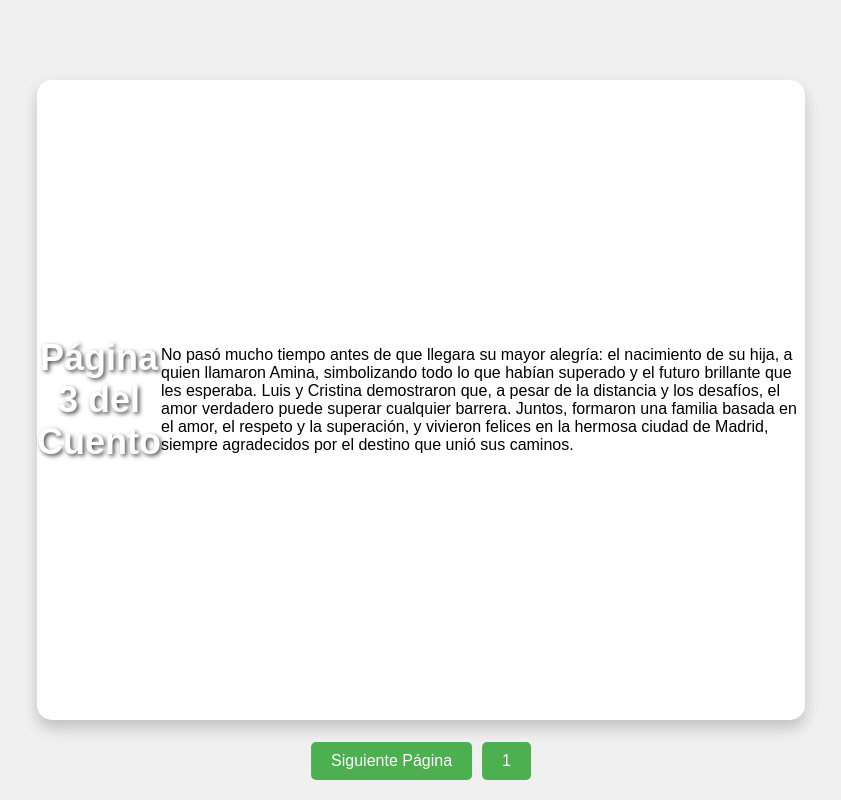
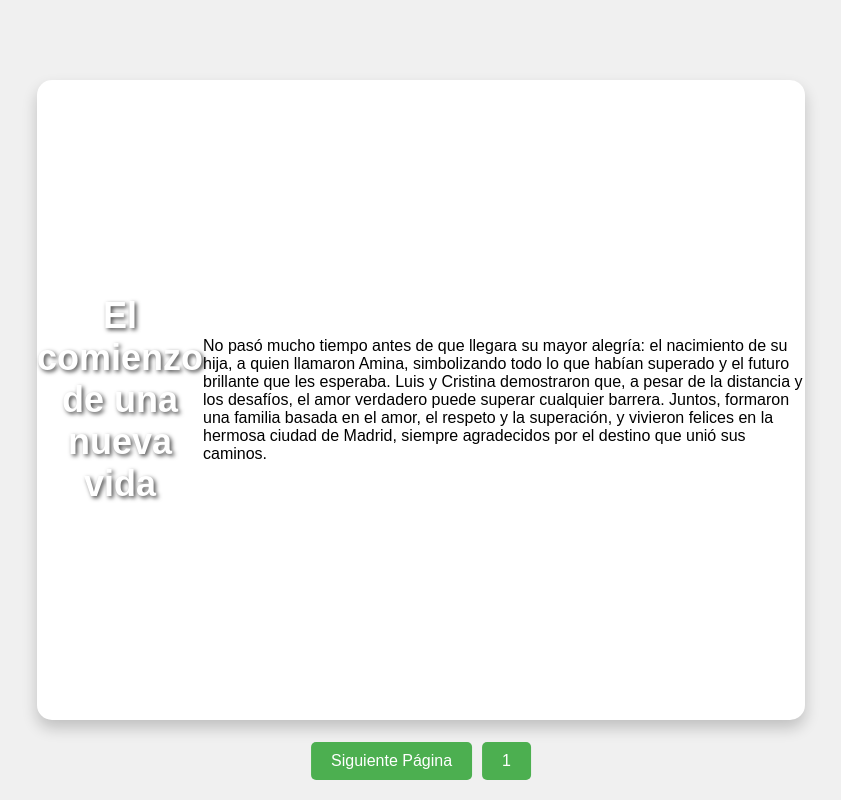
Before and after one commit to BlackMonkey0/BlackMonkey0.github.io, a plain HTML site: page pagina1.html in a window 1280 px wide. Shown: the whole page, without its empty margins (219-1060 px from the left). Drawn offline with Linux system fonts and the light colour scheme; no server answers.

Commit message:
Update pagina1.html

```diff
--- a/pagina1.html
+++ b/pagina1.html
@@ -10,7 +10,7 @@
 <body>
   <div class="book">
     <div class="cover" id="cover">
-      <h1>Página 3 del Cuento</h1>
+      <h1>El comienzo de una nueva vida</h1>
       <p>No pasó mucho tiempo antes de que llegara su mayor alegría: el nacimiento de su hija, a quien llamaron Amina, simbolizando todo lo que habían superado y el futuro brillante que les esperaba.
 
         Luis y Cristina demostraron que, a pesar de la distancia y los desafíos, el amor verdadero puede superar cualquier barrera.
```
